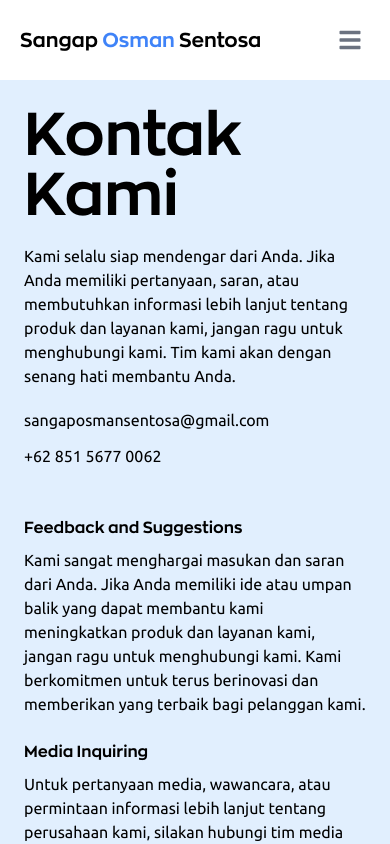
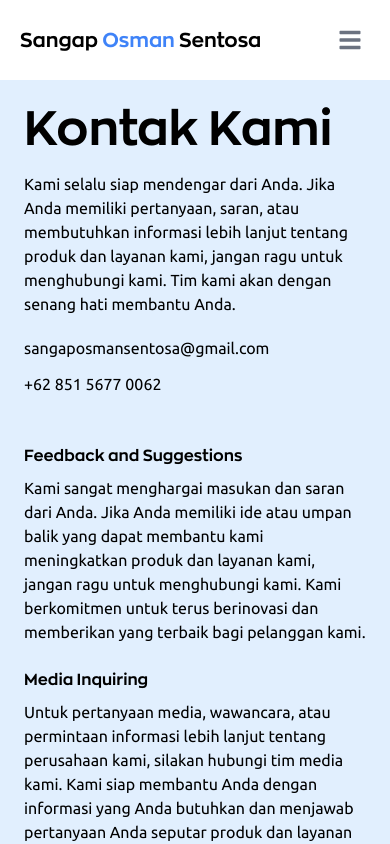
Before and after one commit to ngabroger/sangap-osman-sentosa, a React (Vite) app: page /contact in a window 390 px wide. Shown: the top 844 px of the page. Built offline with nearby package versions, Linux system fonts and the light colour scheme.

Commit message:
feat : update minor for contact page

```diff
--- a/src/pages/contact/components/firstSection.jsx
+++ b/src/pages/contact/components/firstSection.jsx
@@ -5,7 +5,9 @@ export default function FirstSection() {
     <div className="h-fit w-full ">
       <div className="h-fit bg-blue-100 flex flex-col md:flex-row justify-between p-6 md:p-16 ">
         <div className="flex flex-col md:flex-col justify-center mb-12">
-          <h2 className="font-secondaryBold  text-6xl mb-5">Kontak Kami</h2>
+          <h2 className="font-secondaryBold  text-5xl md:text-6xl mb-5">
+            Kontak Kami
+          </h2>
           <p className="max-w-xl">
             Kami selalu siap mendengar dari Anda. Jika Anda memiliki pertanyaan,
             saran, atau membutuhkan informasi lebih lanjut tentang produk dan
```
